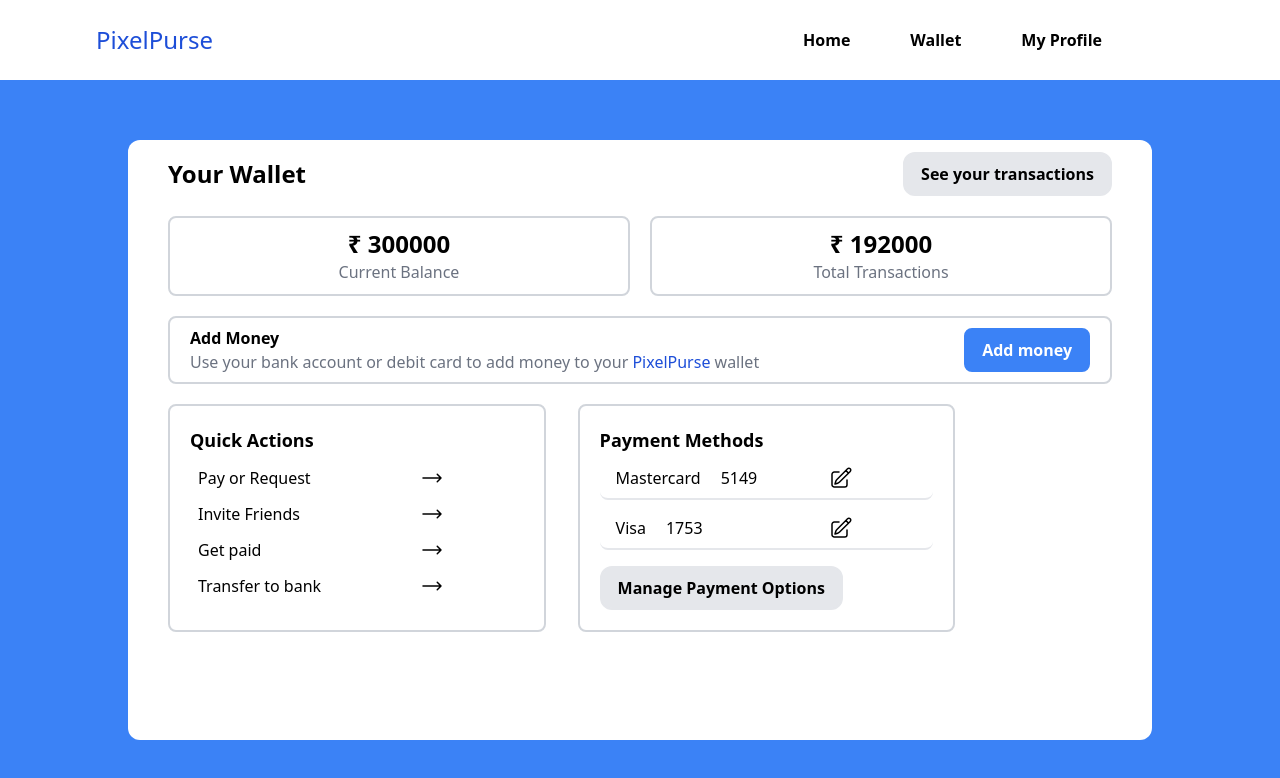
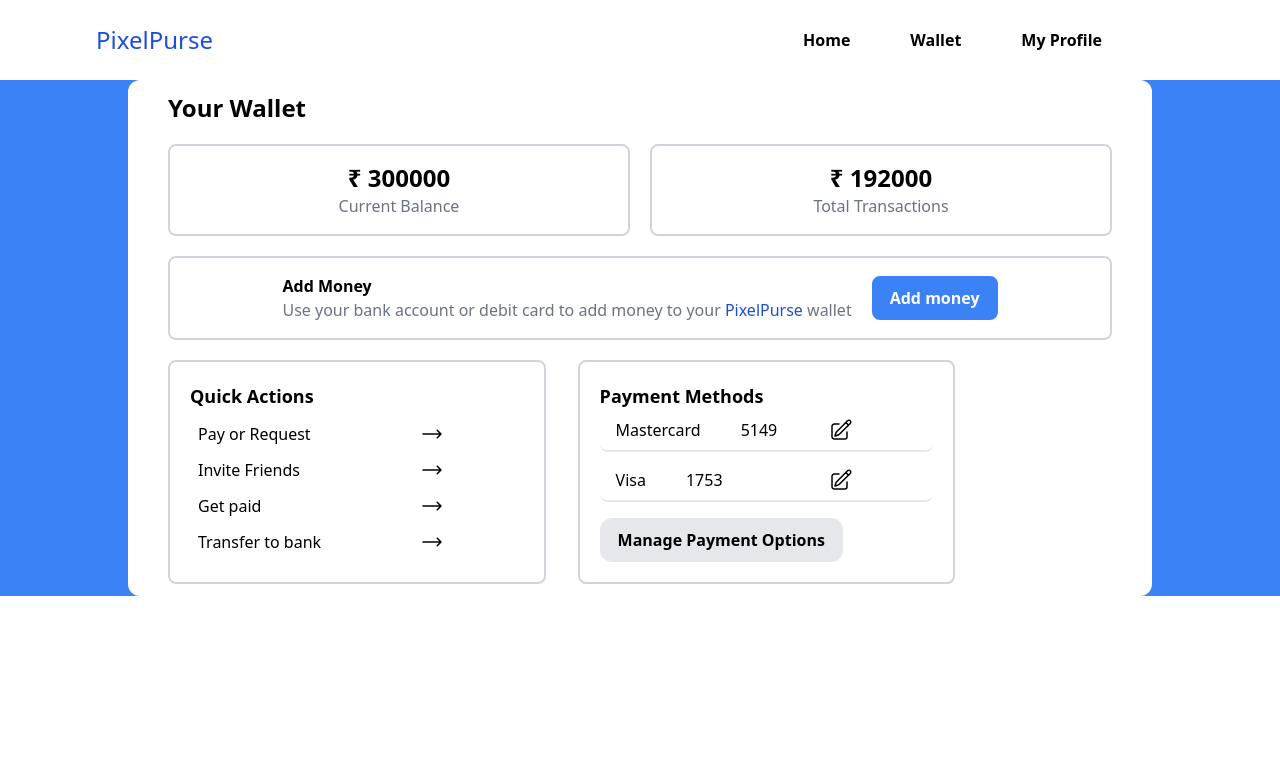
Before and after one commit to harshithm2508/PixelPurse, a React (Vite) app: page /wallet in a window 1280 px wide. Shown: the top 778 px of the page. Built offline with nearby package versions, Linux system fonts and the light colour scheme.

Commit message:
set below 'sm' screens

```diff
--- a/src/components/AmountDisplay.tsx
+++ b/src/components/AmountDisplay.tsx
@@ -5,7 +5,7 @@
 
 export function AmountDisplay({description, amount} : AmountDisplayProps){
     return(
-        <div className=" w-full sm:w-1/2 min-w-44 border-2 border-gray-300 flex flex-col justify-center rounded-lg ">
+        <div className=" w-full sm:w-1/2 py-4 min-w-44 border-2 border-gray-300 flex flex-col justify-center rounded-lg ">
             <div className=" font-bold text-2xl"><span>&#8377;</span>  {amount}</div>
             <div className=" text-base font-medium text-gray-500">{description}</div>
         </div>
--- a/src/components/Button.tsx
+++ b/src/components/Button.tsx
@@ -7,13 +7,13 @@
     width? : string;
     margin? : string;
     onClickFunc? : () => void;
-
+    misc? : string;
 }
 
 
-function Button({text, bgColor, color, visibility, border, width, margin, onClickFunc} : ButtonProps){
+function Button({text, bgColor, color, visibility, border, width, margin, onClickFunc, misc} : ButtonProps){
     return(
-        <button onClick={onClickFunc} className={`${bgColor} ${color} ${margin} ${width} ${visibility ? 'hidden sm:block' : null} border-2 ${border} px-4 py-2 font-semibold`}>{text}</button>
+        <button onClick={onClickFunc} className={`${bgColor} ${color} ${margin} ${misc} ${width} ${visibility ? 'hidden sm:block' : null} border-2 ${border} px-4 py-2 font-semibold`}>{text}</button>
     )
 }
 
--- a/src/components/PaymentOptions.tsx
+++ b/src/components/PaymentOptions.tsx
@@ -5,8 +5,8 @@
 
 export default function PaymentOption({nameOfCard, cardNumber} : PaymentOptionProps){
     return(
-        <div className=" border-b-2 rounded-lg pr-20 pt-2 pl-4 pb-2  mt-1 mb-2 flex justify-between items-center">
-            <div className=" flex gap-5">
+        <div className=" border-b-2 rounded-lg pr-2 sm:pr-20 pt-2 pl-4 pb-2 mb-2 flex justify-between">
+            <div className=" flex gap-10">
                 <div>{nameOfCard}</div>
                 <div>{cardNumber}</div>
             </div>
--- a/src/pages/Wallet.tsx
+++ b/src/pages/Wallet.tsx
@@ -14,18 +14,18 @@
 
 
     return(
-        <div className=" w-full h-screen-minus-20 bg-blue-500 flex justify-center items-center">
-            <div className=" w-4/5 h-5/6 px-10 py-3 bg-white rounded-xl">
+        <div className=" w-full h- bg-white sm:bg-blue-500 flex justify-center items-center">
+            <div className=" w-full sm:w-4/5 h-full sm:h-auto px-10 py-3 bg-white rounded-xl flex flex-col gap-5">
 
                 {/* Introduction to wallet and button to check your transactions */}
                 <div className=" flex justify-between">
                     <div className=" font-bold text-2xl flex items-center">Your Wallet</div>
-                    <Button text="See your transactions" bgColor="bg-gray-200" color="black" border="rounded-xl"/>
+                    <Button text="See your transactions" bgColor="bg-gray-200" color="black" border="rounded-xl" misc=" hidden sm:visible"/>
                 </div>
 
 
                 {/* Displaying current wallet balance and transactions */}
-                <div className=" mt-5 h-20 w-full flex flex-col gap-5 sm:flex-row text-center">
+                <div className=" h-auto w-full flex flex-col gap-5 sm:flex-row text-center">
                     {/* Wallet Balance  */}
                     <AmountDisplay amount={walletBal} description="Current Balance"/>
                     <AmountDisplay amount={totalTransactions} description="Total Transactions"/>
@@ -33,7 +33,7 @@
 
 
                 {/* Adding Funds */}
-                <div className=" mt-20 sm:mt-5 w-full border-2 border-gray-300 px-5 py-2 flex flex-col-reverse sm:flex-row justify-between items-center rounded-lg">
+                <div className="w-full border-2 border-gray-300 px-5 py-4 flex flex-col-reverse sm:flex-row items-center sm:justify-center gap-5 rounded-lg">
                     <div>
                         <div className=" font-bold">Add Money</div>
                         <div className="text-base font-medium text-gray-500">Use your bank account or debit card to add money to your <span className="text-blue-700">PixelPurse</span> wallet</div>
@@ -45,10 +45,10 @@
 
 
                 {/* Quick Actions and Payment Methods section  */}
-                <div className=" h-auto w-full mt-5 border-blue-500 flex gap-8">
+                <div className=" h-auto w-full border-blue-500 flex flex-col sm:flex-row gap-8">
 
                     {/* Quick Actions Section */}
-                    <div className=" w-2/5 p-5 border-gray-300 border-2 rounded-lg">
+                    <div className=" w-full sm:w-2/5 p-5 border-gray-300 border-2 rounded-lg">
                         <div className=" font-bold text-lg">Quick Actions</div>
                         <QuickActionBar title="Pay or Request"/>
                         <QuickActionBar title="Invite Friends"/>
@@ -58,7 +58,7 @@
 
 
                     {/* Payment Methods  */}
-                    <div className=" w-2/5 p-5 border-gray-300 border-2 rounded-lg">
+                    <div className=" w-full sm:w-2/5 p-5 border-gray-300 border-2 rounded-lg">
                         <div className=" font-bold text-lg">Payment Methods</div>
                         <PaymentOption nameOfCard="Mastercard" cardNumber="5149"/>
                         <PaymentOption nameOfCard="Visa" cardNumber="1753"/>
```
